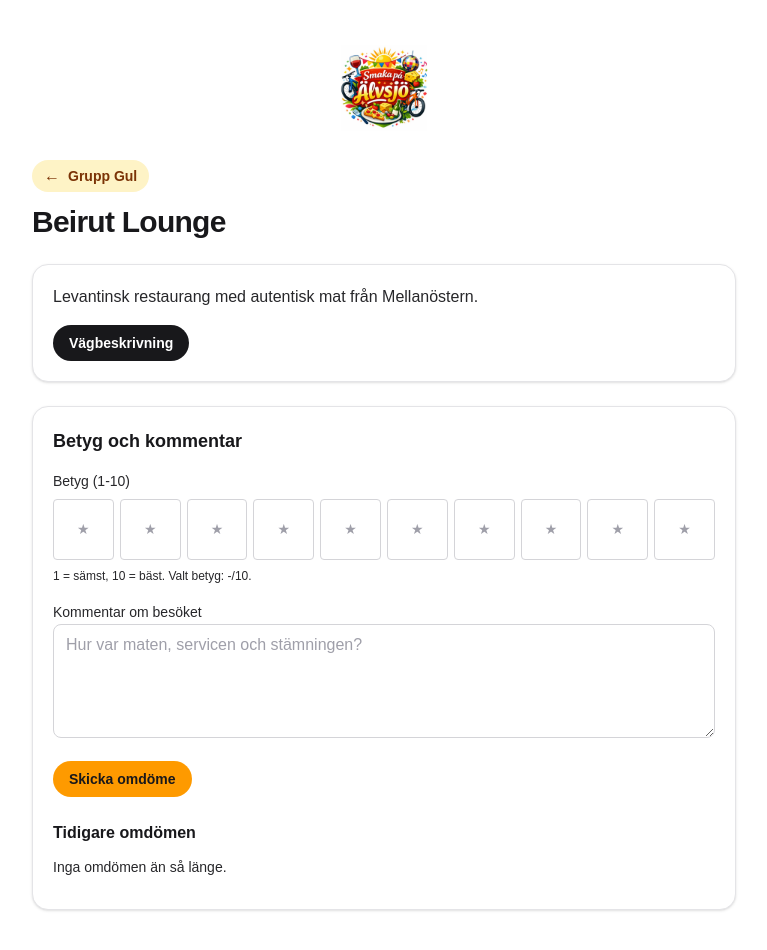
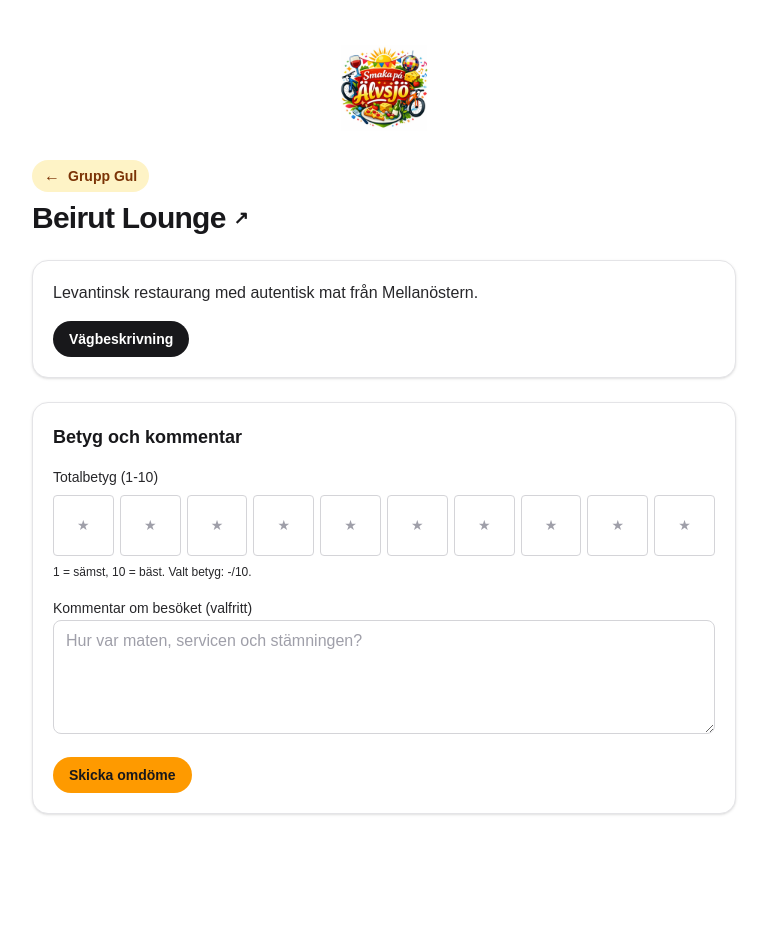
Before and after one commit to Kristina1000/smaka-pa-alvsjo, a Next.js app: page /restauranger/beirut in a window 1280 px wide. Shown: the whole page, without its empty margins (256-1023 px from the left). After the commit the page ends 854 px from the top, so only its background shows below. Built offline with nearby package versions, Linux system fonts and the light colour scheme.

Commit message:
small fixes

```diff
--- a/app/restauranger/[slug]/page.tsx
+++ b/app/restauranger/[slug]/page.tsx
@@ -65,7 +65,8 @@
         />
       </div>
 
-      <header className="space-y-3">
+      <header className="space-y-2">
+        <div>
           <Link
             href={`/grupper/${backGroupSlug}`}
             className={`inline-flex items-center rounded-full px-3 py-1 text-sm font-semibold transition hover:opacity-90 ${groupTheme.headerBadgeClassName}`}
@@ -75,10 +76,24 @@
             </span>
             Grupp {backGroupName}
           </Link>
+        </div>
+        {restaurant.url ? (
+          <a
+            href={restaurant.url}
+            target="_blank"
+            rel="noopener noreferrer"
+            className="inline-flex items-center gap-2 text-3xl font-bold tracking-tight text-zinc-900 dark:text-zinc-100"
+          >
+            {restaurant.name}
+            <span aria-hidden="true" className="text-lg">
+              ↗
+            </span>
+          </a>
+        ) : (
           <h1 className="text-3xl font-bold tracking-tight text-zinc-900 dark:text-zinc-100">
             {restaurant.name}
           </h1>
-
+        )}
       </header>
 
       <section className="rounded-2xl border border-zinc-200 bg-white p-5 shadow-sm dark:border-zinc-700 dark:bg-zinc-900">
--- a/components/bike-tour-map.tsx
+++ b/components/bike-tour-map.tsx
@@ -285,8 +285,9 @@
             },
           ).addTo(map);
 
+          const restaurantQuery = groupSlug ? `?group=${encodeURIComponent(groupSlug)}` : "";
           marker.on("click", () => {
-            router.push(`/restauranger/${restaurant.slug}`);
+            router.push(`/restauranger/${restaurant.slug}${restaurantQuery}`);
           });
         });
 
--- a/components/restaurant-feedback-form.tsx
+++ b/components/restaurant-feedback-form.tsx
@@ -158,10 +158,6 @@
     event.preventDefault();
 
     const trimmedComment = comment.trim();
-    if (!trimmedComment) {
-      setStatusMessage("Kommentaren kan inte vara tom.");
-      return;
-    }
 
     if (rating === null) {
       setStatusMessage("Välj ett betyg mellan 1 och 10.");
@@ -225,7 +221,7 @@
       <form className="mt-4 space-y-4" onSubmit={onSubmit}>
         <fieldset className="space-y-2">
           <legend className="text-sm font-medium text-zinc-800 dark:text-zinc-200">
-            Betyg (1-10)
+            Totalbetyg (1-10)
           </legend>
           <div
             className="grid w-full grid-cols-10 gap-1 sm:gap-1.5"
@@ -263,7 +259,7 @@
 
         <label className="block space-y-1">
           <span className="text-sm font-medium text-zinc-800 dark:text-zinc-200">
-            Kommentar om besöket
+            Kommentar om besöket (valfritt)
           </span>
           <textarea
             value={comment}
@@ -271,7 +267,6 @@
             rows={4}
             className="w-full rounded-lg border border-zinc-300 bg-white px-3 py-2 text-zinc-900 outline-none placeholder:text-zinc-400 focus:border-zinc-500 dark:border-zinc-600 dark:bg-zinc-800 dark:text-zinc-100 dark:placeholder:text-zinc-500 dark:focus:border-zinc-400"
             placeholder="Hur var maten, servicen och stämningen?"
-            required
           />
         </label>
 
@@ -288,44 +283,7 @@
         ) : null}
       </form>
 
-      <div className="mt-6 space-y-3">
-        <h3 className="text-base font-semibold text-zinc-900 dark:text-zinc-100">
-          Tidigare omdömen
-        </h3>
-        {!isHydrated ? (
-          <p className="text-sm text-zinc-800 dark:text-zinc-400">Laddar omdömen...</p>
-        ) : entries.length ? (
-          <p className="text-sm text-zinc-800 dark:text-zinc-400">
-            {entries.length} omdömen, snittbetyg: {averageRating}
-          </p>
-        ) : (
-          <p className="text-sm text-zinc-800 dark:text-zinc-400">Inga omdömen än så länge.</p>
-        )}
 
-        <ul className="space-y-3">
-          {entries.map((entry) => (
-            <li
-              key={entry.id}
-              className="rounded-xl border border-zinc-200 p-3 dark:border-zinc-700"
-            >
-              <div className="flex items-center justify-between gap-2">
-                <p className="text-sm font-semibold text-zinc-900 dark:text-zinc-100">
-                  Betyg: {entry.rating}/10
-                </p>
-                {entry.group ? (
-                  <span className="rounded-full bg-amber-100 px-2 py-0.5 text-xs font-semibold text-amber-900 dark:bg-amber-900/30 dark:text-amber-300">
-                    {entry.group}
-                  </span>
-                ) : null}
-              </div>
-              <p className="mt-1 text-sm text-zinc-800 dark:text-zinc-300">{entry.comment}</p>
-              <p className="mt-2 text-xs text-zinc-700 dark:text-zinc-400">
-                {new Date(entry.createdAt).toLocaleString("sv-SE")}
-              </p>
-            </li>
-          ))}
-        </ul>
-      </div>
     </section>
   );
 }
--- a/lib/tour-data.ts
+++ b/lib/tour-data.ts
@@ -7,6 +7,7 @@
     lat: number;
     lng: number;
   };
+  url?: string;
 };
 
 export type GroupSlug =
@@ -64,6 +65,7 @@
 export const allRestaurants: readonly Restaurant[] = [
   {
     slug: "casa-del-planka",
+    url: "https://www.lacasadeplanka.se/",
     name: "La Casa de Planka",
     address: "Klockhusgränd 1A, 125 49 Älvsjö, Sweden",
     description:
@@ -75,6 +77,7 @@
   },
   {
     slug: "erssons",
+    url: "https://erssons.se/fruangen/",
     name: "Erssons",
     address: "Fruängstorget 6, 129 52 Hägersten, Sweden",
     description:
@@ -87,6 +90,7 @@
   {
     slug: "teso",
     name: "TESO Sushi & Ramen",
+    url:"https://order.openpos.cloud/tesosushi/select-menu",
     address: "Kabelverksgatan 16, 125 48 Älvsjö, Sweden",
     description:
       "Sista stoppet på den gula cykelslingan med nära tillbaka till startområdet.",
@@ -98,6 +102,7 @@
   {
     slug: "var-pizza",
     name: "Vår Pizza",
+    url:"https://www.varpizza.se/alvsjo",
     address: "Johan Skyttes Väg 218, 125 34 Älvsjö",
     description:
       "En pizzeria med fokus på kvalitet och hantverksmässig framställning.",
@@ -109,6 +114,7 @@
   {
     slug: "kottverket",
     name: "Köttverket",
+    url:"https://kottverket.se/",
     address: "Johan Skyttes Väg 203, 125 34 Älvsjö",
     description:
       "En specialiserad köttbutik och restaurang med fokus på lokala och högkvalitativa produkter.",
@@ -130,6 +136,7 @@
   {
     slug: "beirut",
     name: "Beirut Lounge",
+    url: "https://beirutlounge.se/",
     address: "Fruängstorget 6, 129 52 Hägersten",
     description: "Levantinsk restaurang med autentisk mat från Mellanöstern.",
     coordinates: {
@@ -140,6 +147,7 @@
   {
     slug: "herrangens-gard",
     name: "Herrängens Gård",
+    url: "https://herrangensgard.se/",
     address: "Herrängens Gård, 125 54 Älvsjö, Sweden",
     description:
       "Cykelturens mål och samlingsplats vid en klassisk herrgård.",
```
Lines whose indentation alone changed are shown as unchanged.
